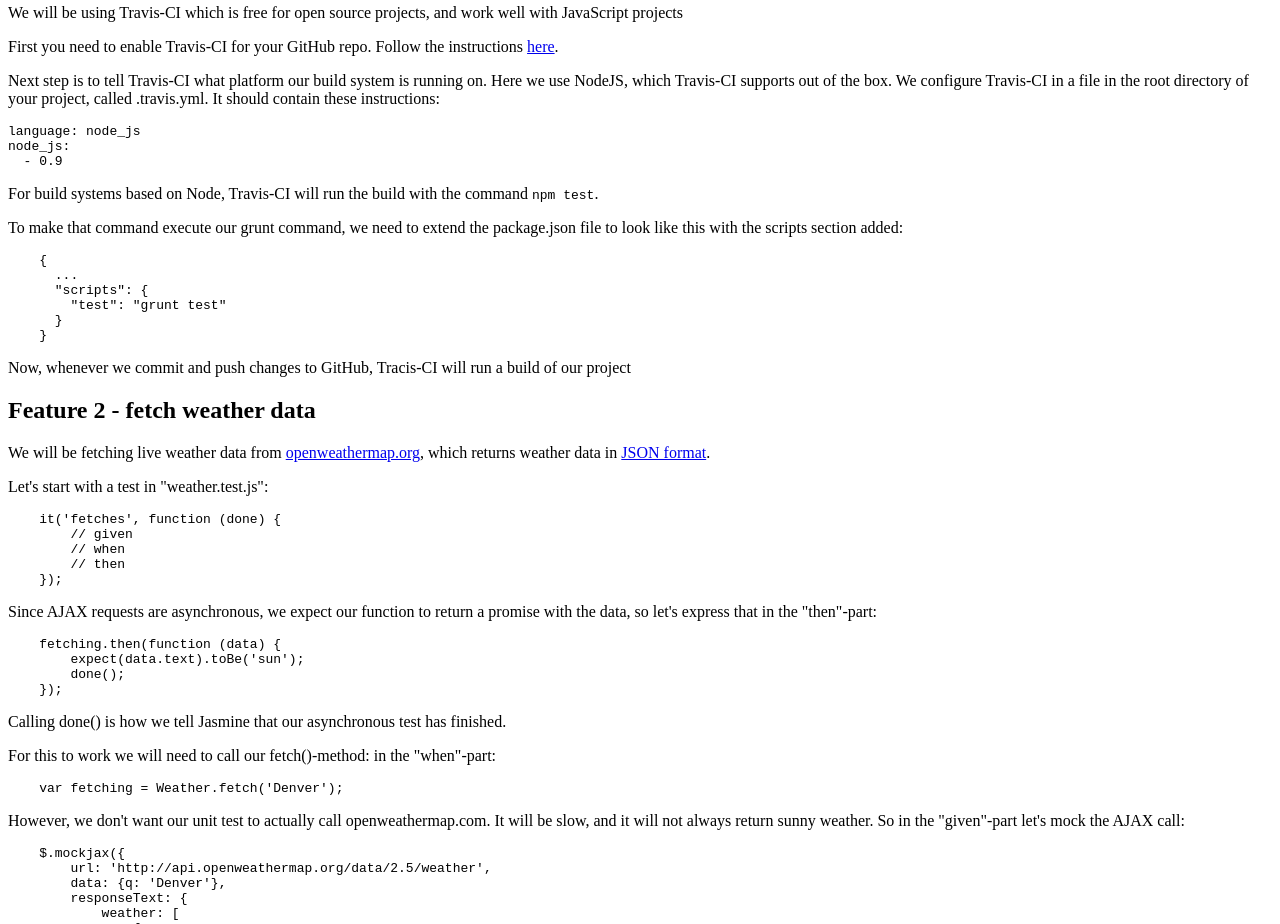
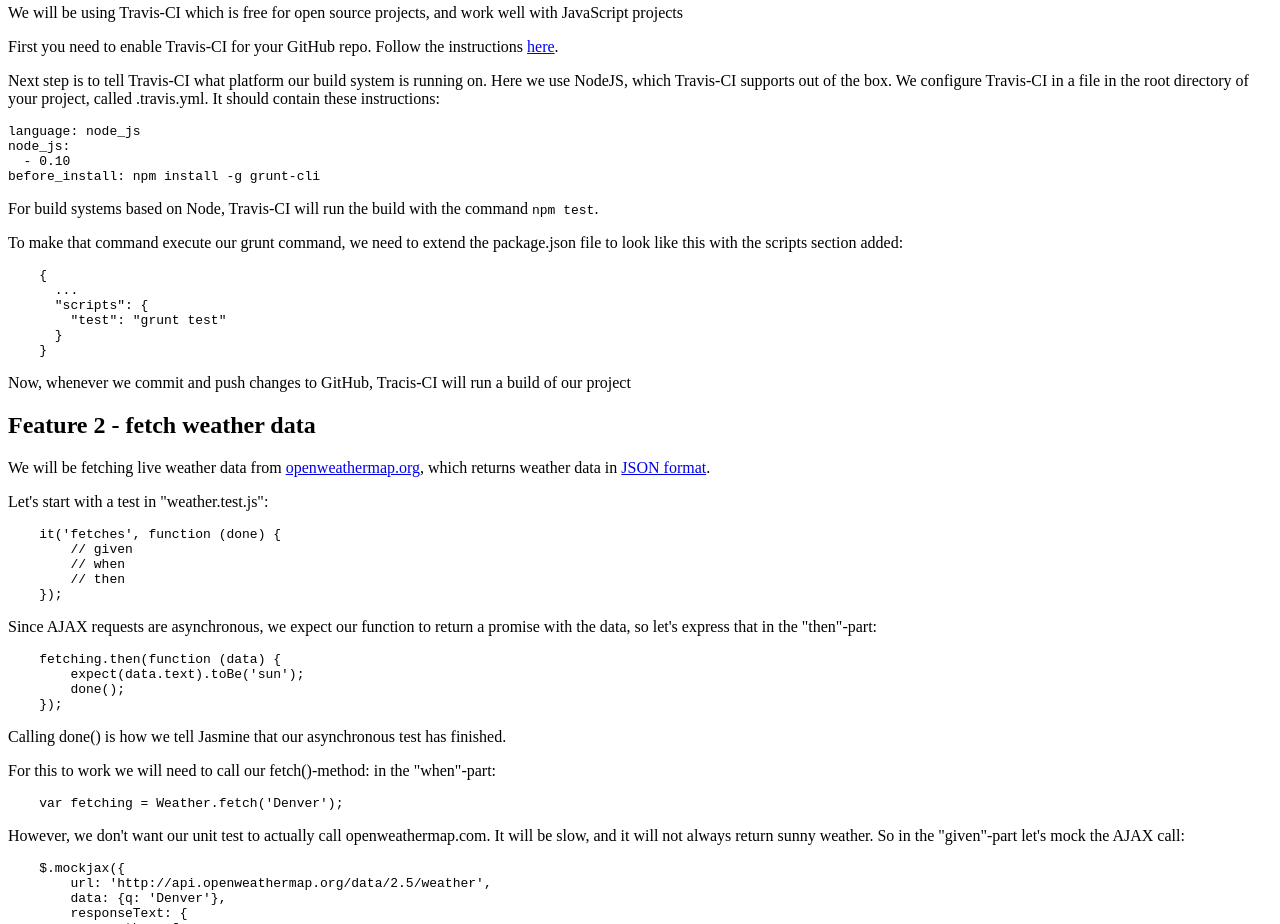
Before and after one commit to larsthorup/weather-tddjs, a website: page steps.html in a window 1280 px wide. Shown: the part 3060-3984 px from the top of the page. Drawn offline with Linux system fonts and the light colour scheme.

Commit message:
fixing broken build

```diff
--- a/steps.html
+++ b/steps.html
@@ -190,7 +190,8 @@
 <pre>
 language: node_js
 node_js:
-  - 0.9
+  - 0.10
+before_install: npm install -g grunt-cli
 </pre>
 <p>For build systems based on Node, Travis-CI will run the build with the command <code>npm test</code>.</p>
 <p>To make that command execute our grunt command, we need to extend the package.json file to look like this with the scripts section added:</p>
```
Also changed, not shown: .travis.yml.
